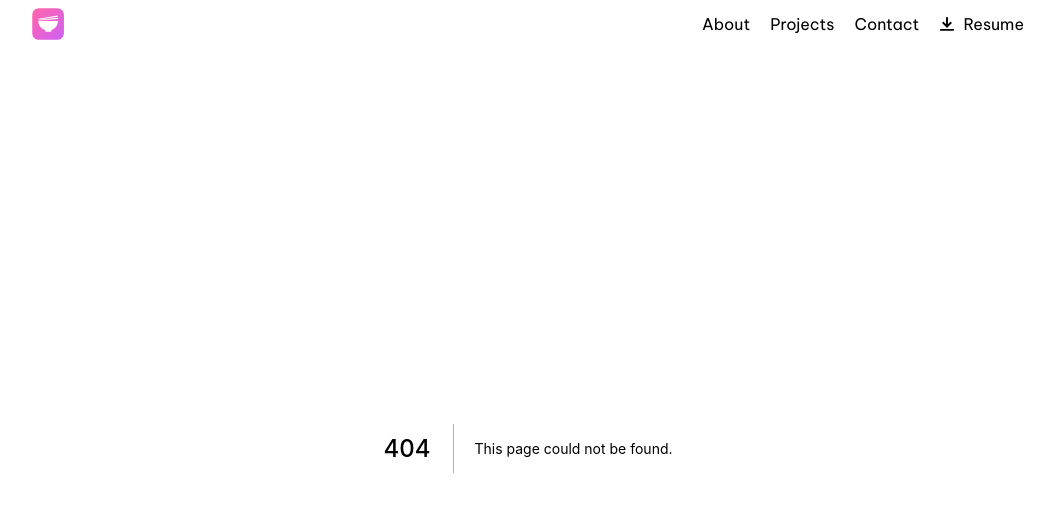
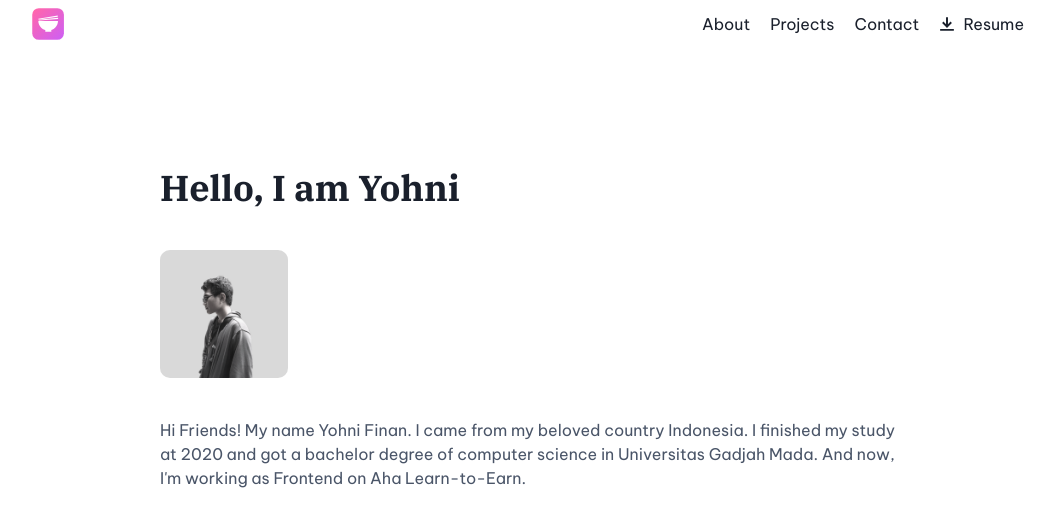
Before and after one commit to yohni/personal-blog, a Next.js app: page /about in a window 1280 px wide. Before the commit this address had no page. Shown: the top 526 px of the page, without its empty margins (112-1166 px from the left). Built offline with nearby package versions, Linux system fonts and the light colour scheme.

Commit message:
feat: about page

```diff
--- /dev/null
+++ b/pages/about.js
@@ -0,0 +1,39 @@
+import { Container, Heading, Image, Link, Text } from "@chakra-ui/react";
+import React from "react";
+
+const About = () => {
+  return (
+    <Container
+      display="flex"
+      flexDir="column"
+      justifyContent="center"
+      minH={["2xl", "xl"]}
+      maxW={["sm", "container.md"]}
+      py={10}
+    >
+      <Heading as="h1" mb={10}>
+        Hello, I am Yohni
+      </Heading>
+      <Image
+        borderRadius={10}
+        boxSize={32}
+        mb={10}
+        src="/assets/Yohni.png"
+        alt="yohni"
+      />
+      <Text mb={4} color="gray.600">
+        Hi Friends! My name Yohni Finan. I came from my beloved country
+        Indonesia. I finished my study at 2020 and got a bachelor degree of
+        computer science in{" "}
+        <Link href="https://www.ugm.ac.id/en" isExternal>
+          Universitas Gadjah Mada
+        </Link>
+        . And now, I&apos;m working as Frontend on{" "}
+        <Link href="https://earnaha.com">Aha Learn-to-Earn</Link>.
+      </Text>
+      <Text></Text>
+    </Container>
+  );
+};
+
+export default About;
```
